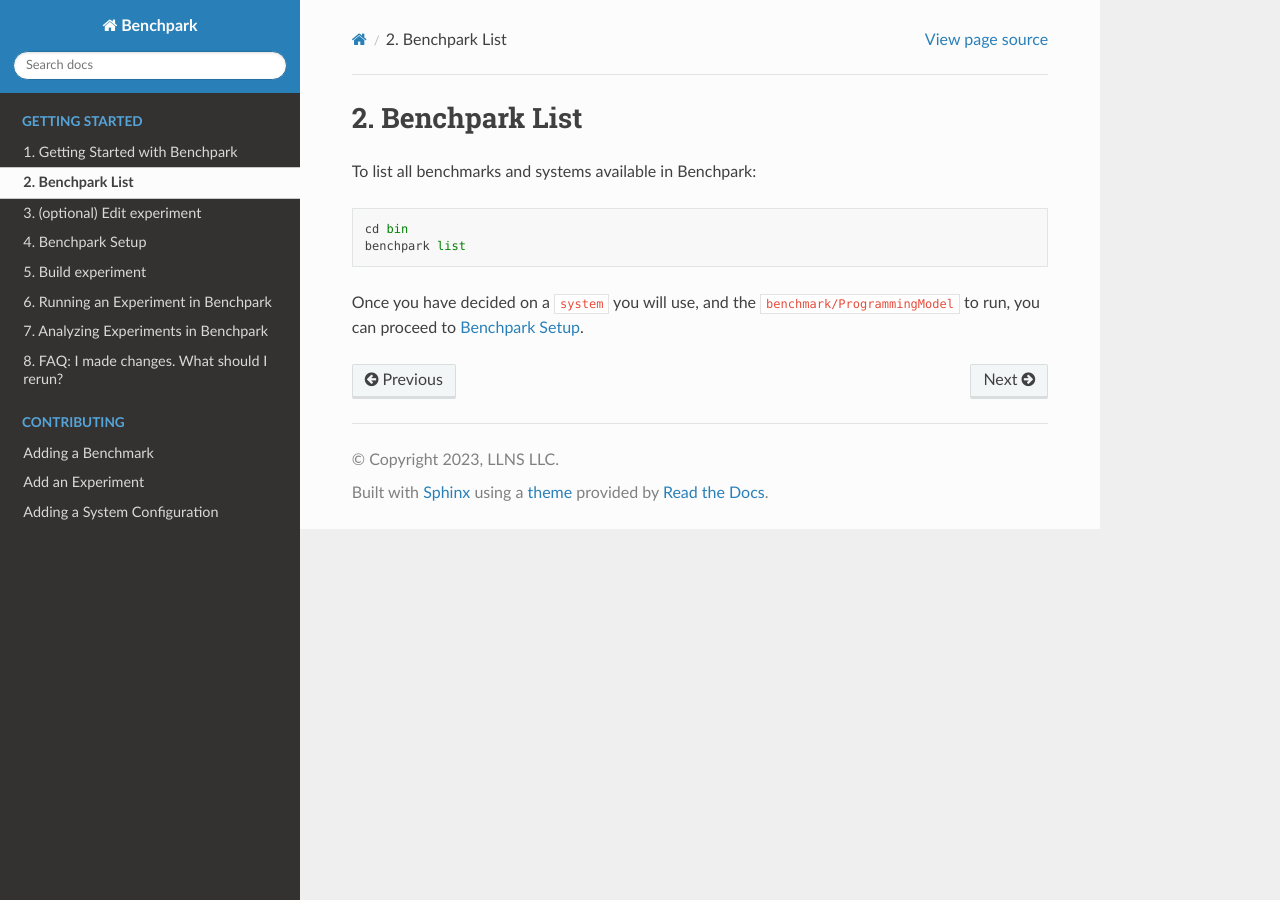
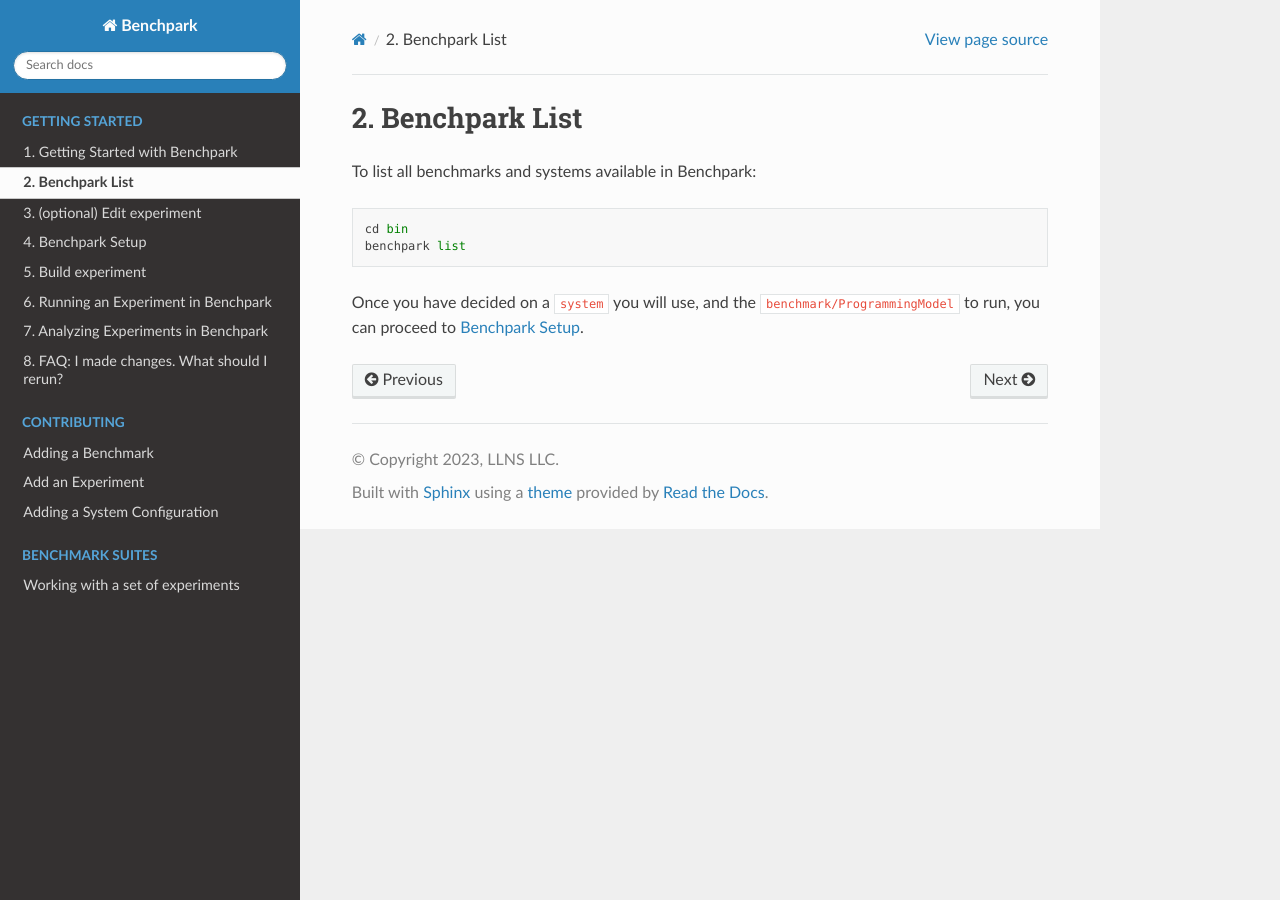
Before and after one commit to LLNL/benchpark, a Sphinx documentation site: the page built from docs/2-benchpark-list.rst, in a window 1280 px wide. Built offline with Sphinx 7.4.7 and the Read the Docs theme 2.0.0, drawn with Linux system fonts in a browser that asks for light colours.

Commit message:
Update index.rst

```diff
--- a/docs/index.rst
+++ b/docs/index.rst
@@ -21,3 +21,9 @@
    add-a-benchmark
    add-an-experiment
    add-a-system-config
+
+.. toctree::
+   :maxdepth: 1
+   :caption: Benchmark Suites
+
+   set-of-experiments
```
